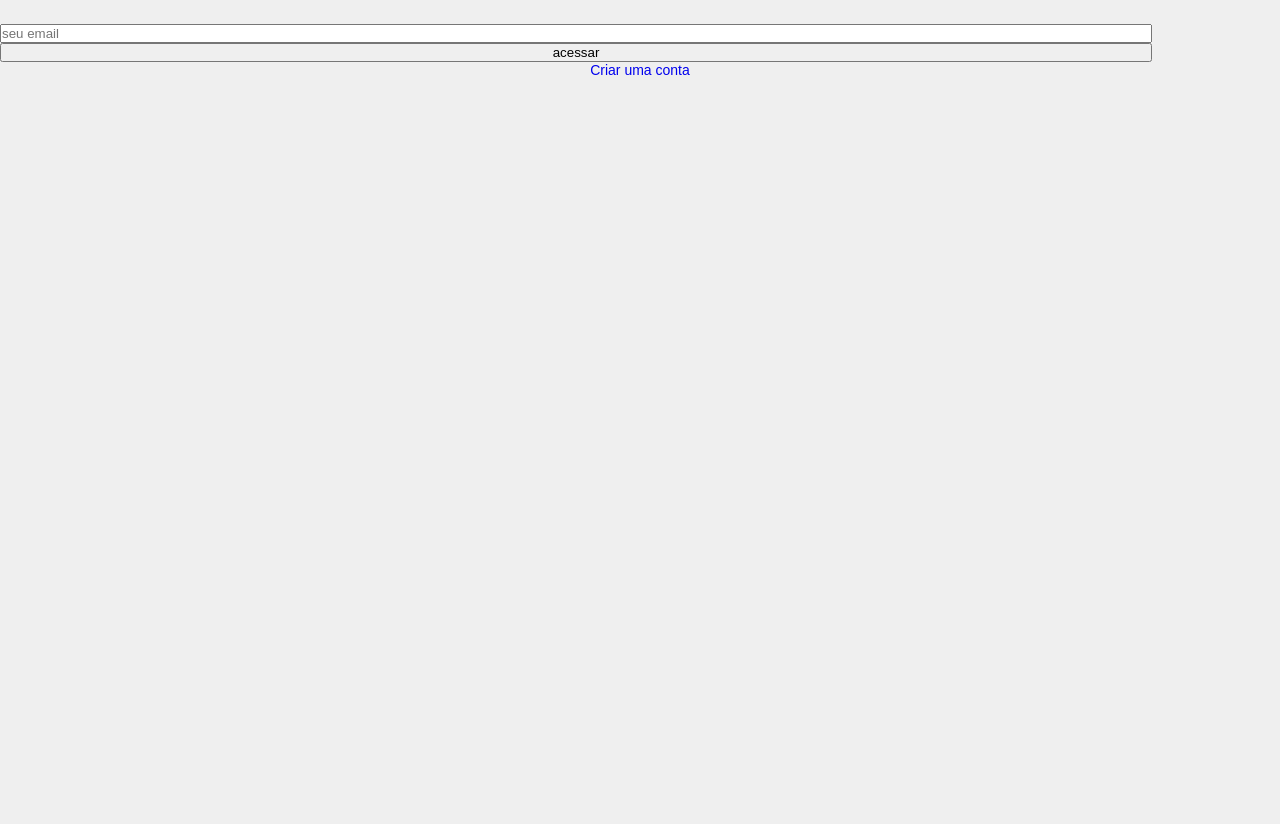
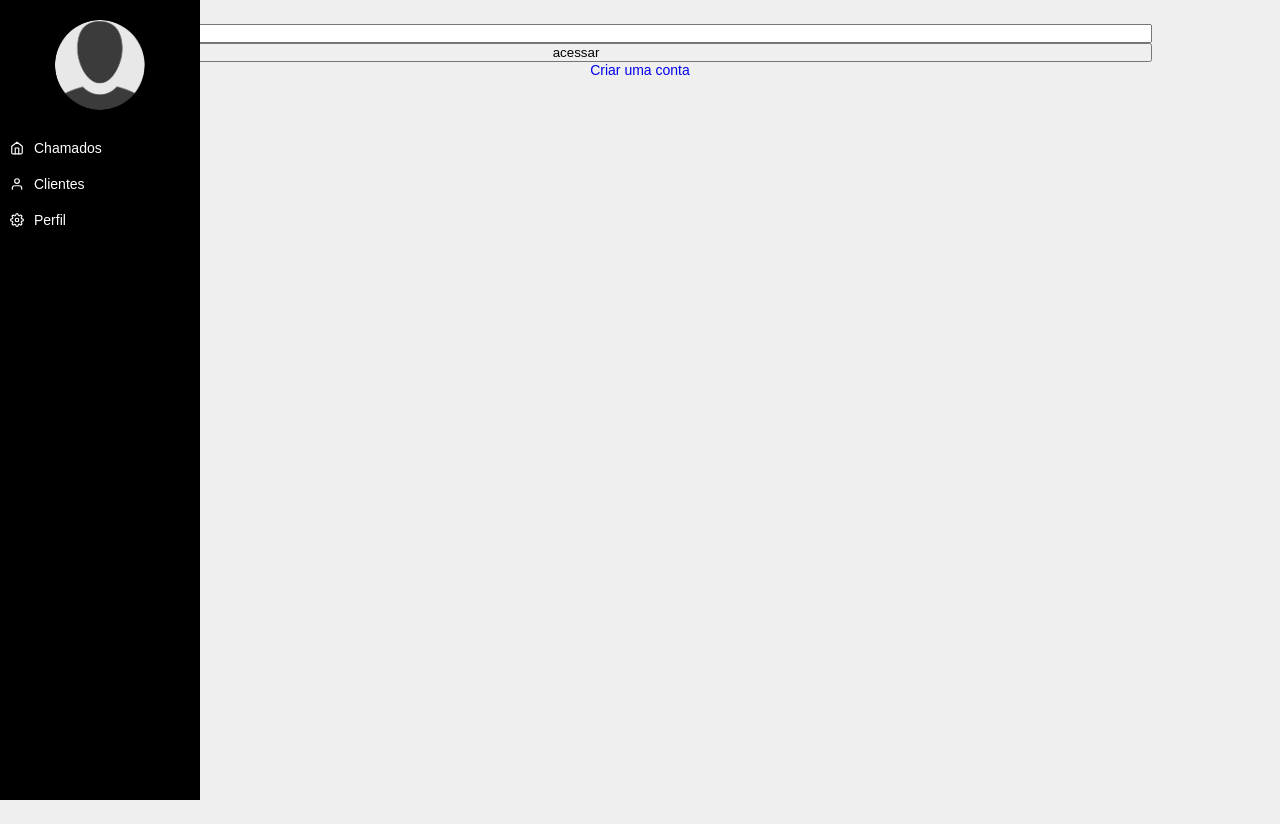
Before and after one commit to jadsonsantos/sistema-chamados, a React (Create React App) app: page /dashboard in a window 1280 px wide. Built offline with nearby package versions, Linux system fonts and the light colour scheme.

Commit message:
import header

```diff
--- a/src/pages/Dashboard/index.js
+++ b/src/pages/Dashboard/index.js
@@ -1,6 +1,7 @@
 import './Dashboard.scss'
 import { useState } from 'react'
 import { Link } from 'react-router-dom'
+import Header from '../../components/Header'
 
 const Dashboard = () => {
   const [email, setEmail] = useState('')
@@ -8,6 +9,7 @@ const Dashboard = () => {
 
   return (
     <section className="signin">
+      <Header />
       <form className="signin__form">
         <input
           type="text"
```
Also changed, not shown: .eslintrc.json.
